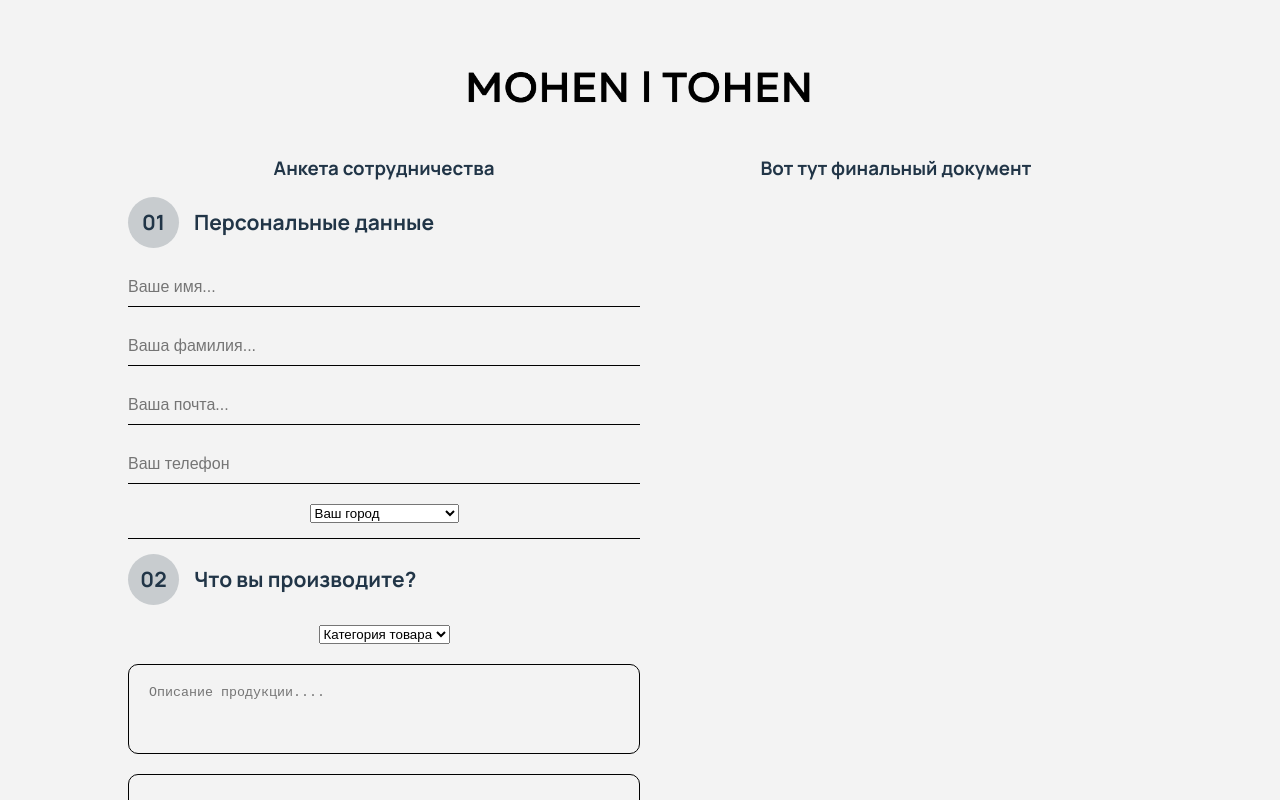
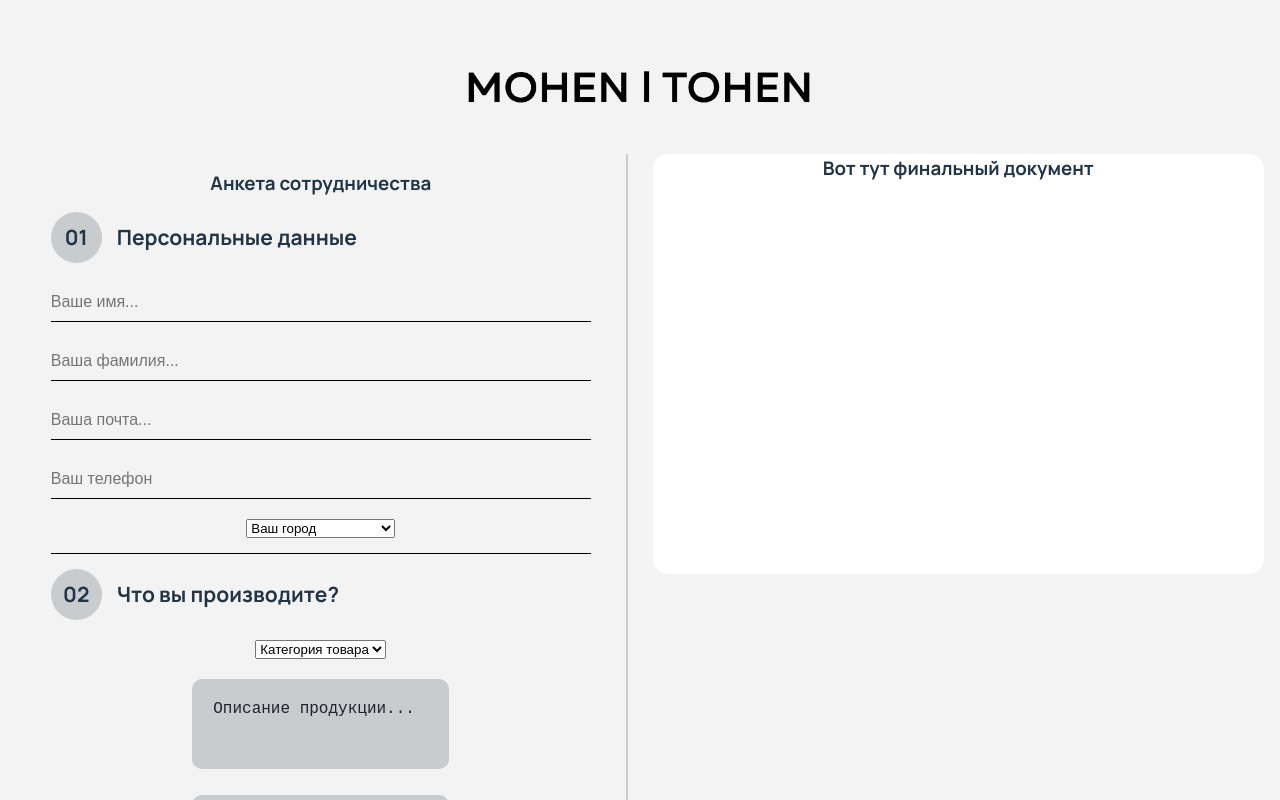
Before and after one commit to andrey-zinoviev-dev/mohen-tohen, a React (Vite) app: page /mohen-tohen/application in a window 1280 px wide. Both pictures are taken after a click on the button "Заполнить анкету". Shown: the top 800 px of the page. Built offline with nearby package versions, Linux system fonts and the light colour scheme.

Commit message:
updating application component

```diff
--- a/src/AppliactionForm.tsx
+++ b/src/AppliactionForm.tsx
@@ -33,7 +33,7 @@ export default function ApplicationForm() {
                     </>
                     :
                     <>
-                        <div>
+                        <div className="application__form-wrapper">
                             <h3>Анкета сотрудничества</h3>
                             <form className="application__form">
                                 <div className="application__form-div">
@@ -70,7 +70,14 @@ export default function ApplicationForm() {
                                         <option value="Услуги">Услуги</option>
                                     </select>
                                         {/* <input placeholder="Название"></input> */}
-                                        <textarea placeholder="Описание продукции...."></textarea>
+                                        <div>
+                                            <label htmlFor="description"></label>
+                                            <textarea id="description" placeholder="Описание продукции..."></textarea>
+                                        </div>
+                                        <div>
+                                            <label htmlFor="description"></label>
+                                            <textarea id="description" placeholder="Описание продукции..."></textarea>
+                                        </div>
                                         <textarea></textarea>
                                 </div>
                                 <div className="application__form-div">
@@ -105,7 +112,7 @@ export default function ApplicationForm() {
                                 Отправить анкету
                             </button>
                         </div>
-                        <div>
+                        <div className="application__wrapper-content">
                             <h3>Вот тут финальный документ</h3>
                         </div>
                     </>}
--- a/src/ApplicationForm.css
+++ b/src/ApplicationForm.css
@@ -1,5 +1,6 @@
 .application {
-    max-width: 1024px;
+    /* max-width: 1024px; */
+    width: 100%;
     margin: 0 auto;
     display: flex;
     flex-direction: column;
@@ -21,12 +22,16 @@
     display: grid;
     grid-template-columns: repeat(2, 1fr);
     width: 100%;
+    align-items: flex-start;
+    gap:25px;
     /* overflow: hidden; */
 }
 
 .application__wrapper_welcome img {
     width: 100%;
     border-radius: 12px;
+    max-height: 720px;
+    object-fit: cover;
 }
 
 .application__wrapper_welcome-text {
@@ -65,7 +70,21 @@
     margin: 0;
 }
 
+.application__wrapper-content {
+    background-color: white;
+    border-radius: 15px;
+    min-height: 420px;
+    position: sticky;
+    /* max-width: 420px; */
+    top: 50px;
+}
 
+.application__form-wrapper {
+    border-right: 2px solid #C8CCCF;
+    box-sizing: border-box;
+    /* border-radius: 15px; */
+    padding: 15px 0;
+}
 
 /* .application__buttons {
     display: inline-flex;
@@ -92,15 +111,24 @@
 .application__form textarea{
     width: 100%;
     box-sizing: border-box;
-    background-color: transparent;
-    border: 1px solid black;
+    background-color: #C8CCCF;
+    /* background-color: transparent; */
+    border: 1px solid transparent;
     min-height: 90px;
     padding: 20px;
     outline: none;
     border-radius: 10px;
     resize: none;
+    font-size: 16px;
 }
 
+.application__form textarea:focus {
+    border: 1px solid black;
+}
+
+.application__form textarea::placeholder {
+    color: #20232c;
+}
 
 .application__form-div {
     width: 100%;
--- a/src/Header.tsx
+++ b/src/Header.tsx
@@ -111,8 +111,8 @@ export default function Header() {
                             <button type="button" onClick={() => {
                                 setPopupOpened(false);
                                 // navigate(`profile/${1223}`);
-                                dispatch(login(buyerUser))
-                                // dispatch(login(sellerUser));
+                                // dispatch(login(buyerUser))
+                                dispatch(login(sellerUser));
                             }}>Получить код</button>
                     </form>
                     <p className="header__popup-wrapper-p">Нажимая на кнопку "Получить код", Вы даете согласие на обработку персональных данных в соответствии с <a href="">политикой обработки персональных данных</a></p>
```
